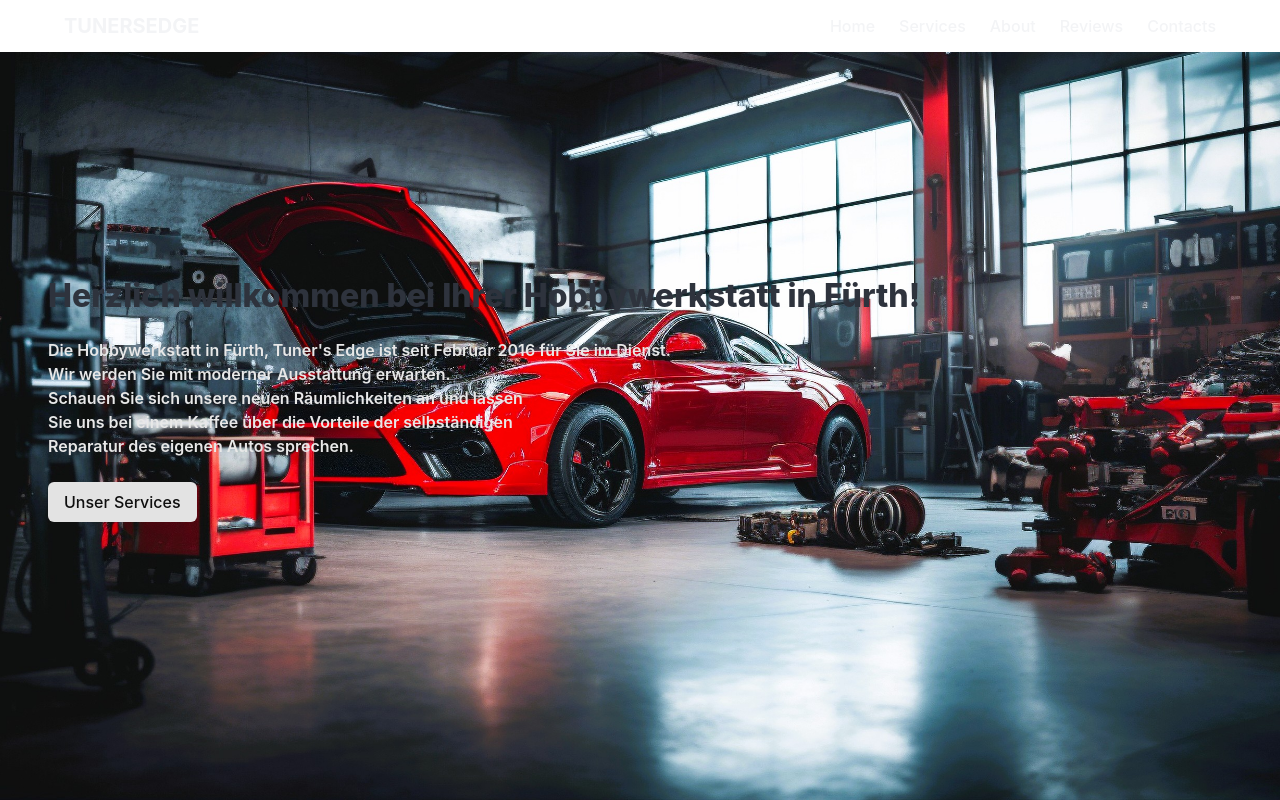
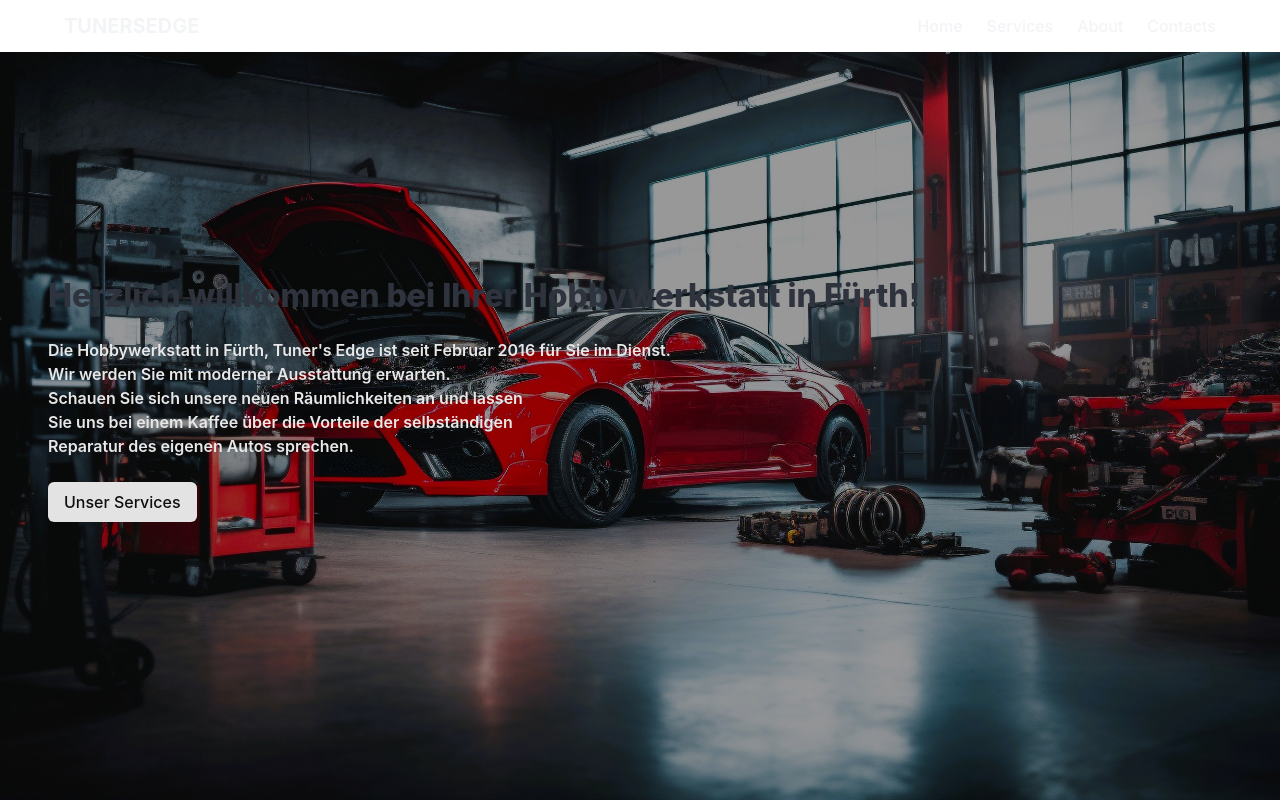
Before and after one commit to AlexArdGit/tunersedge, an Angular app: page / in a window 1280 px wide. Shown: the top 800 px of the page. Built offline with nearby package versions, Linux system fonts and the light colour scheme.

Commit message:
- remove reviews nav option - separate and hero text - make text more readable on hero section

```diff
--- a/src/app/nav/nav.component.ts
+++ b/src/app/nav/nav.component.ts
@@ -23,7 +23,6 @@ import { Component, ViewChild, ElementRef } from '@angular/core';
       <a class="navbar-item has-text-light" href="#home">Home</a>
       <a class="navbar-item has-text-light" href="#services">Services</a>
       <a class="navbar-item has-text-light" href="#about">About</a>
-      <a class="navbar-item has-text-light" href="#reviews">Reviews</a>
       <a class="navbar-item has-text-light" href="#contacts">Contacts</a>
     </div>
   </div>
--- a/src/index.html
+++ b/src/index.html
@@ -13,7 +13,8 @@
   <body>
     <section class="hero is-fullheight" id="home">
       <div class="hero-body">
-        <div class="">
+        <div class="hero-background"></div>
+        <div class="hero-container">
           <p class="title">Herzlich willkommen bei
             Ihrer Hobbywerkstatt in Fürth!</p>
           <p class="has-text-primary-light has-text-weight-semibold is-size-6">Die Hobbywerkstatt in Fürth, Tuner's Edge ist seit Februar 2016 für Sie im Dienst. <br>
--- a/src/styles.scss
+++ b/src/styles.scss
@@ -5,16 +5,37 @@
     --bulma-navbar-burger-color:var(--bulma-dark);
   }
 
-.hero-body {
-    background-image: url('assets/img/home-wallpaper-cold-light.jpeg') !important;
+  .hero-body {
+    position: relative;
+    height: 100%;
+  }
+
+  .hero-container {
+    position: relative;
+    z-index: 2;
+    color: #fff;
+  }
+
+  .hero-background {
+    position: absolute;
+    top: 0;
+    left: 0;
+    width: 100%;
+    height: 100%;
+    background-image: url('assets/img/home-wallpaper-cold-light.jpeg');
     background-size: cover;
     background-position: center center;
-}
+    background-attachment: fixed;
+    filter: brightness(60%);
+    z-index: 1;
+  }
 
 .img-spacer {
   background-image: url('assets/img/home-wallpaper-cold-light.jpeg') !important;
+  background-attachment: fixed;
   background-size: cover;
   background-position: center;
+  filter: brightness(60%);
   height: 500px;
 }
 
```
